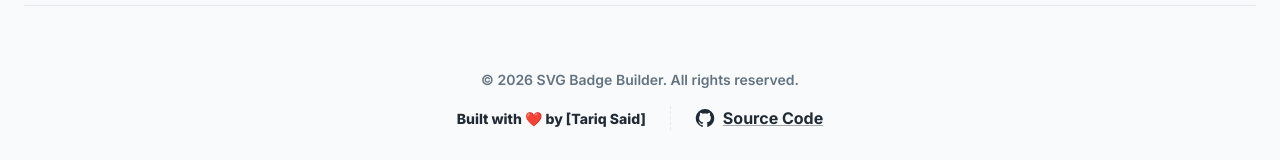
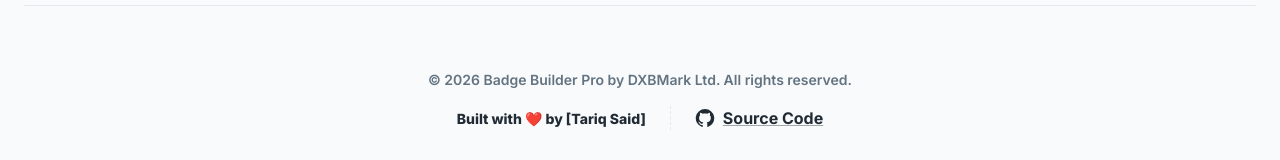
Before and after one commit to DXBMark/badge-builder, a React (Vite) app: page / in a window 1280 px wide. Shown: the part 1015-1175 px from the top of the page. Built offline with nearby package versions, Linux system fonts and the light colour scheme.

Commit message:
fix: update footer copyright to Badge Builder Pro by DXBMark Ltd

```diff
--- a/src/App.jsx
+++ b/src/App.jsx
@@ -275,7 +275,7 @@ const App = ({ mode }) => {
         <Box sx={{ mt: 10, pt: 8, borderTop: '1px solid', borderColor: 'divider', textAlign: 'center' }}>
           <Stack spacing={2} sx={{ alignItems: 'center' }}>
             <Typography variant="body2" sx={{ color: 'text.secondary', fontWeight: 600 }}>
-              © 2026 SVG Badge Builder. All rights reserved.
+              © 2026 Badge Builder Pro by DXBMark Ltd. All rights reserved.
             </Typography>
             <Box sx={{ display: 'flex', gap: 3, justifyContent: 'center', alignItems: 'center' }}>
               <Link
```
